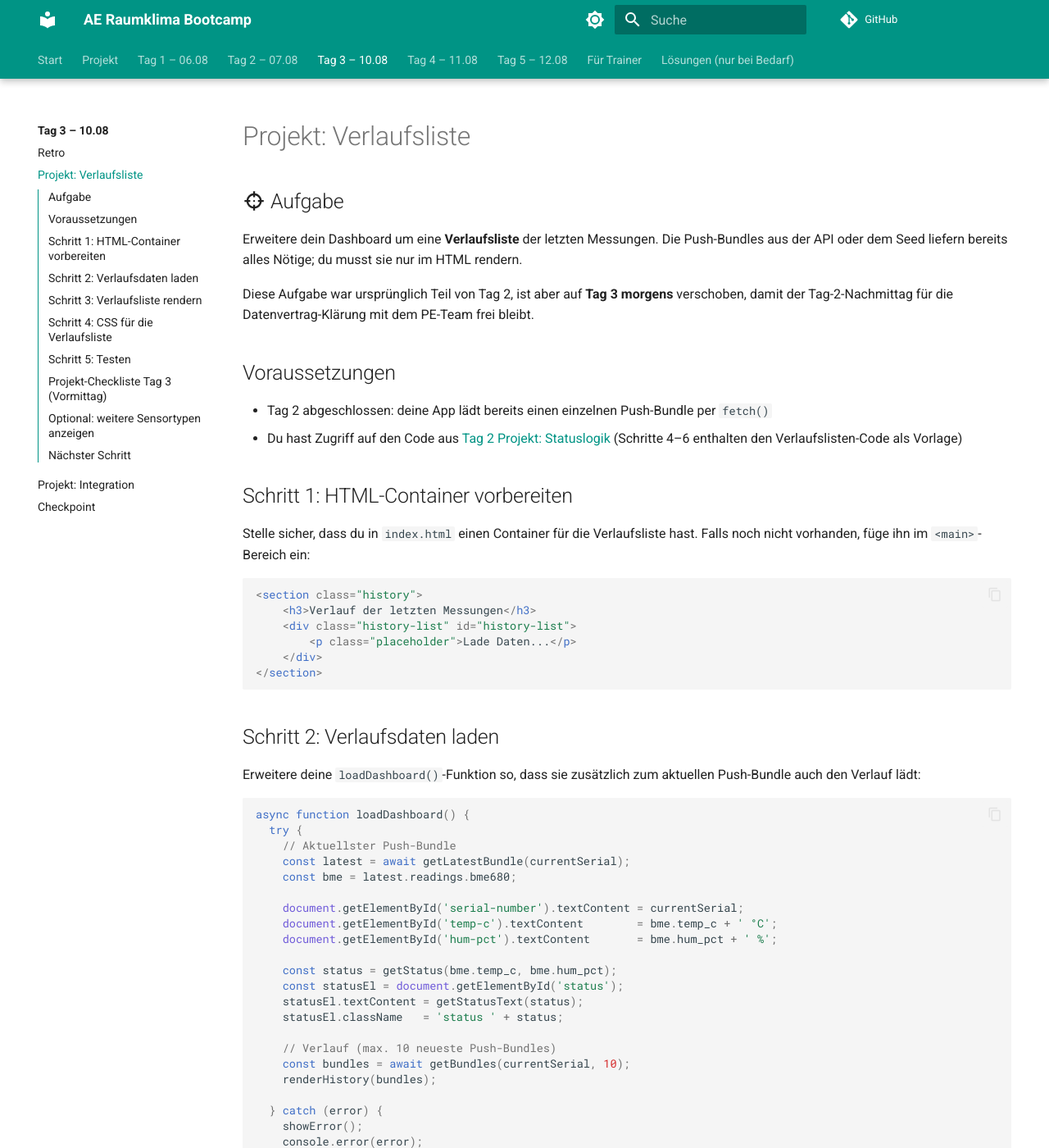
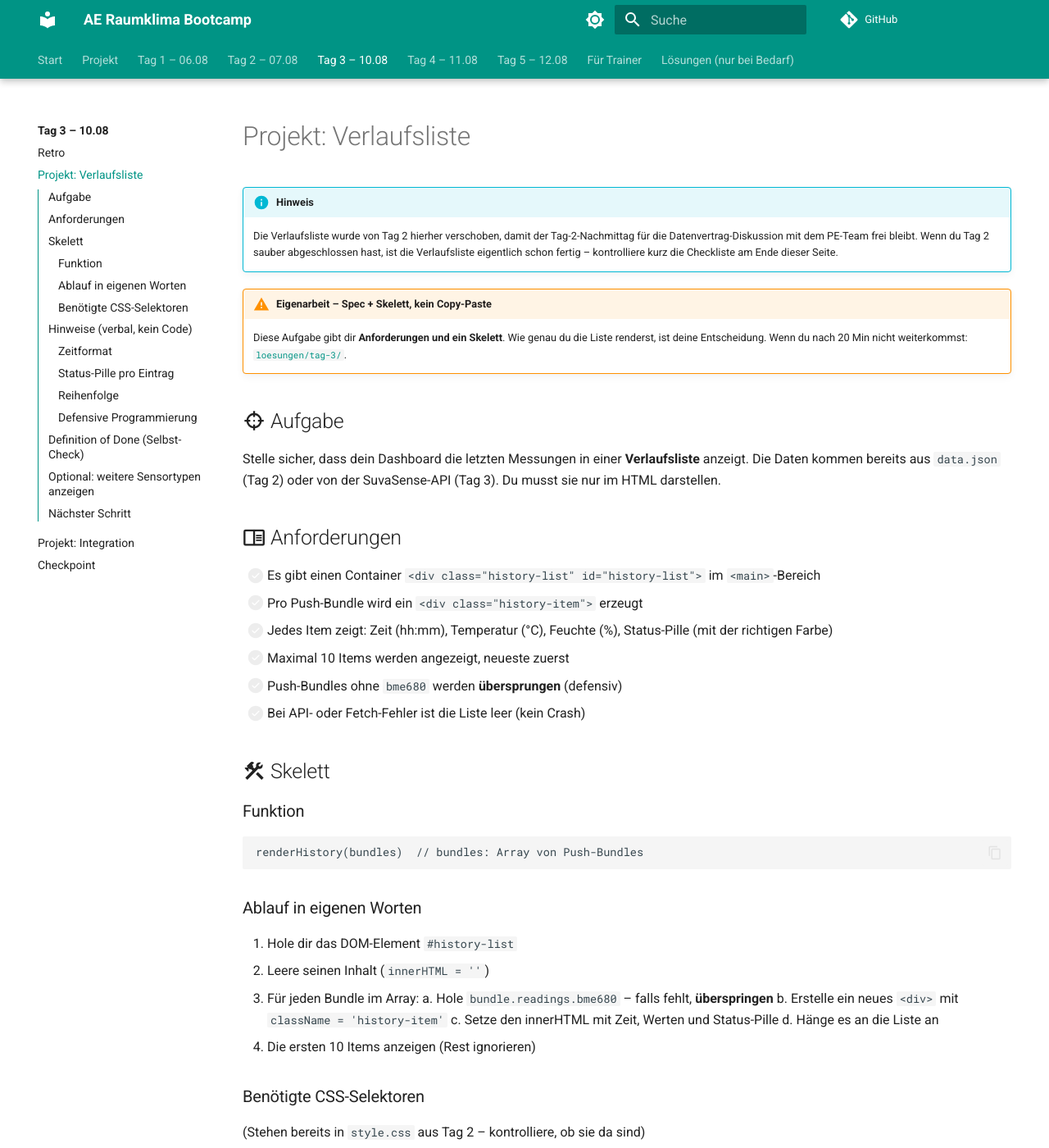
Before and after one commit to HeiligerG/ae-raumklima-bootcamp, an MkDocs documentation site: the page built from docs/tag-3/projekt-verlaufsliste.md, in a window 1280 px wide and 1400 px high. Shown: the whole window at 82% size. Built offline with MkDocs 1.6.1 and Material for MkDocs 9.7.7, drawn with Linux system fonts in a browser that asks for light colours; comment, search, counter and statistics services are not loaded; some of the changed text lies outside the part shown.

Commit message:
docs(tag-3+loesungen): Projekte auf Spec+Skelett, Referenz Tag 3
Zwei Tag-3-Projektdateien umgeschrieben:

tag-3/projekt-verlaufsliste.md:
- 153 -> 100 Zeilen, Anforderungen + Skelett + Hinweise
- Verlauf-Render-Logik wird in Pseudocode erklaert, nicht
  in JavaScript
- DoD + 20-Min-Regel wie bei Tag 1/2

tag-3/integration.md:
- 207 -> 200 Zeilen, Anforderungen + Skelett + Hinweise
- Snapshot-Strategie als drei separate Phasen in
  Pseudocode erklaert (API -> localStorage -> Seed)
- Konfiguration mit API_BASE und currentSerial als
  Skelett-Variablen
- Admin-Panel-HTML als Skelett (genug fuer die Aufgabe,
  CSS-Klassen ohne Werte)
- Hinweise zu try/catch-Trennung, getLatestBundle-Wrapper,
  Sensor-Trennung im Snapshot

loesungen/tag-3/:
- script.js: vollstaendige Snapshot-Referenz mit
  getBundles, getLatestBundle, onSensorChange
- NOTIZEN.md: Design-Begruendungen (drei try/catch,
  JSON.stringify-Falle, Snapshot-pro-Sensor, haeufige
  Anfaengerfehler, Performance-Hinweis)

````diff
--- a/docs/tag-3/projekt-verlaufsliste.md
+++ b/docs/tag-3/projekt-verlaufsliste.md
@@ -1,159 +1,106 @@
 # Projekt: Verlaufsliste
+
+!!! info "Hinweis"
+    Die Verlaufsliste wurde von Tag 2 hierher verschoben, damit der
+    Tag-2-Nachmittag für die Datenvertrag-Diskussion mit dem PE-Team
+    frei bleibt. Wenn du Tag 2 sauber abgeschlossen hast, ist die
+    Verlaufsliste eigentlich schon fertig – kontrolliere kurz die
+    Checkliste am Ende dieser Seite.
+
+!!! warning "Eigenarbeit – Spec + Skelett, kein Copy-Paste"
+    Diese Aufgabe gibt dir **Anforderungen und ein Skelett**. Wie
+    genau du die Liste renderst, ist deine Entscheidung. Wenn du nach
+    20 Min nicht weiterkommst: [`loesungen/tag-3/`](https://ae-raumklima-bootcamp.readthedocs.io/loesungen/tag-3/).
 
 ## :material-target: Aufgabe
 
-Erweitere dein Dashboard um eine **Verlaufsliste** der letzten Messungen. Die Push-Bundles aus der API oder dem Seed liefern bereits alles Nötige; du musst sie nur im HTML rendern.
+Stelle sicher, dass dein Dashboard die letzten Messungen in einer
+**Verlaufsliste** anzeigt. Die Daten kommen bereits aus
+`data.json` (Tag 2) oder von der SuvaSense-API (Tag 3). Du musst
+sie nur im HTML darstellen.
 
-Diese Aufgabe war ursprünglich Teil von Tag 2, ist aber auf **Tag 3 morgens** verschoben, damit der Tag-2-Nachmittag für die Datenvertrag-Klärung mit dem PE-Team frei bleibt.
+## :material-book-open-outline: Anforderungen
 
-## Voraussetzungen
+- [ ] Es gibt einen Container `<div class="history-list" id="history-list">` im `<main>`-Bereich
+- [ ] Pro Push-Bundle wird ein `<div class="history-item">` erzeugt
+- [ ] Jedes Item zeigt: Zeit (hh:mm), Temperatur (°C), Feuchte (%),
+      Status-Pille (mit der richtigen Farbe)
+- [ ] Maximal 10 Items werden angezeigt, neueste zuerst
+- [ ] Push-Bundles ohne `bme680` werden **übersprungen** (defensiv)
+- [ ] Bei API- oder Fetch-Fehler ist die Liste leer (kein Crash)
 
-- Tag 2 abgeschlossen: deine App lädt bereits einen einzelnen Push-Bundle per `fetch()`
-- Du hast Zugriff auf den Code aus [Tag 2 Projekt: Statuslogik](../tag-2/projekt-statuslogik-verlauf.md) (Schritte 4–6 enthalten den Verlaufslisten-Code als Vorlage)
+## :material-hammer-wrench: Skelett
 
-## Schritt 1: HTML-Container vorbereiten
+### Funktion
 
-Stelle sicher, dass du in `index.html` einen Container für die Verlaufsliste hast. Falls noch nicht vorhanden, füge ihn im `<main>`-Bereich ein:
-
-```html
-<section class="history">
-    <h3>Verlauf der letzten Messungen</h3>
-    <div class="history-list" id="history-list">
-        <p class="placeholder">Lade Daten...</p>
-    </div>
-</section>
+```text
+renderHistory(bundles)  // bundles: Array von Push-Bundles
 ```
 
-## Schritt 2: Verlaufsdaten laden
+### Ablauf in eigenen Worten
 
-Erweitere deine `loadDashboard()`-Funktion so, dass sie zusätzlich zum aktuellen Push-Bundle auch den Verlauf lädt:
+1. Hole dir das DOM-Element `#history-list`
+2. Leere seinen Inhalt (`innerHTML = ''`)
+3. Für jeden Bundle im Array:
+    a. Hole `bundle.readings.bme680` – falls fehlt, **überspringen**
+    b. Erstelle ein neues `<div>` mit `className = 'history-item'`
+    c. Setze den innerHTML mit Zeit, Werten und Status-Pille
+    d. Hänge es an die Liste an
+4. Die ersten 10 Items anzeigen (Rest ignorieren)
 
-```javascript
-async function loadDashboard() {
-  try {
-    // Aktuellster Push-Bundle
-    const latest = await getLatestBundle(currentSerial);
-    const bme = latest.readings.bme680;
+### Benötigte CSS-Selektoren
 
-    document.getElementById('serial-number').textContent = currentSerial;
-    document.getElementById('temp-c').textContent        = bme.temp_c + ' °C';
-    document.getElementById('hum-pct').textContent       = bme.hum_pct + ' %';
+(Stehen bereits in `style.css` aus Tag 2 – kontrolliere, ob sie da sind)
 
-    const status = getStatus(bme.temp_c, bme.hum_pct);
-    const statusEl = document.getElementById('status');
-    statusEl.textContent = getStatusText(status);
-    statusEl.className   = 'status ' + status;
+- `.history-list`
+- `.history-item`
+- `.history-time`, `.history-temp`, `.history-hum`
+- `.history-status`
+- `.history-status.gut`, `.history-status.kritisch`,
+  `.history-status.schlecht`
 
-    // Verlauf (max. 10 neueste Push-Bundles)
-    const bundles = await getBundles(currentSerial, 10);
-    renderHistory(bundles);
+## :material-lightbulb-on: Hinweise (verbal, kein Code)
 
-  } catch (error) {
-    showError();
-    console.error(error);
-  }
-}
-```
+### Zeitformat
 
-## Schritt 3: Verlaufsliste rendern
+`bundle.recorded_at` ist ISO-8601 (z. B. `"2026-08-06T10:30:00Z"`).
+Mit `new Date(string).toLocaleTimeString('de-CH', { hour: '2-digit',
+minute: '2-digit' })` bekommst du ein hübsches 24-h-Format.
 
-```javascript
-function renderHistory(bundles) {
-  const list = document.getElementById('history-list');
-  list.innerHTML = '';
+### Status-Pille pro Eintrag
 
-  bundles.forEach(bundle => {
-    const bme = bundle.readings.bme680;
-    if (!bme) return;                                  // BME680 nicht in diesem Bundle
+Für jeden Verlaufs-Eintrag berechnest du den Status **frisch** aus
+dessen `temp_c` und `hum_pct`. Die Schwellwerte sind dieselben wie
+im Dashboard oben. Ein Eintrag kann also z. B. "kritisch" sein,
+während das Dashboard "gut" zeigt – das ist realistisch.
 
-    const item = document.createElement('div');
-    item.className = 'history-item';
+### Reihenfolge
 
-    const status = getStatus(bme.temp_c, bme.hum_pct);
-    const time = new Date(bundle.recorded_at).toLocaleTimeString('de-CH', {
-      hour: '2-digit', minute: '2-digit'
-    });
+Das Array ist bereits **neueste zuerst** sortiert. Du brauchst
+kein `sort()` – nur `slice(0, 10)` oder eine `forEach` mit
+Counter.
 
-    item.innerHTML = `
-      <span class="history-time">${time}</span>
-      <span class="history-temp">${bme.temp_c}°C</span>
-      <span class="history-hum">${bme.hum_pct}%</span>
-      <span class="history-status ${status}">${getStatusText(status)}</span>
-    `;
+### Defensive Programmierung
 
-    list.appendChild(item);
-  });
-}
-```
+`if (!bme) return;` innerhalb der Schleife. Falls ein Bundle
+kein BME680 enthält (z. B. weil der Sensor dafür defekt ist),
+wird es sauber übersprungen statt dass die App crasht.
 
-## Schritt 4: CSS für die Verlaufsliste
+## :material-check-all: Definition of Done (Selbst-Check)
 
-```css
-.history-list {
-  display: flex;
-  flex-direction: column;
-  gap: 8px;
-}
-
-.history-item {
-  display: flex;
-  align-items: center;
-  gap: 16px;
-  padding: 10px 12px;
-  background: #fafafa;
-  border-radius: 6px;
-  font-size: 14px;
-}
-
-.history-time  { color: #999;  font-size: 13px; min-width: 50px; }
-.history-temp  { font-weight: bold; min-width: 50px; }
-.history-hum   { color: #666; min-width: 40px; }
-
-.history-status {
-  margin-left: auto;
-  padding: 2px 8px;
-  border-radius: 4px;
-  font-size: 12px;
-  font-weight: bold;
-}
-
-.history-status.gut       { background: #e8f5e9; color: #2e7d32; }
-.history-status.kritisch  { background: #fff3e0; color: #e65100; }
-.history-status.schlecht  { background: #ffebee; color: #c62828; }
-```
-
-## Schritt 5: Testen
-
-1. Live Server läuft, Snapshot-Fallback funktioniert (Browser-DevTools zeigen `localStorage`)
-2. Seite öffnen – die Verlaufsliste zeigt 10 Einträge
-3. Im `mosquitto_pub` einen neuen Wert publishen → nach App-Refresh sichtbar
-4. `data.json` umbenennen + API-Snapshot löschen → App fällt auf nichts zurück, Fehlermeldung
-5. Snapshot zurückspielen (`localStorage.setItem('snapshot:SN12345', JSON.stringify([…]))`) → App zeigt wieder Werte
-
-## :material-check-all: Projekt-Checkliste Tag 3 (Vormittag)
-
-- [ ] HTML-Container `#history-list` existiert
-- [ ] `renderHistory()` wird aufgerufen
+- [ ] Alle 6 Anforderungen erfüllt
+- [ ] Konsole (F12) zeigt keine roten Fehler
 - [ ] Liste zeigt mindestens 5 Einträge
-- [ ] Statusfarbe pro Eintrag korrekt
 - [ ] Bei API-Fehler wird die Liste leer angezeigt (kein Crash)
 - [ ] Code ist committed und gepusht
 
 ## Optional: weitere Sensortypen anzeigen
 
-Wenn das Backend `veml7700` oder `system` mitliefert, kannst du sie in der Verlaufsliste oder im Dashboard anzeigen:
-
-```javascript
-if (latest.readings.veml7700) {
-  // z. B. "Lux: 245", "White: 199"
-}
-if (latest.readings.system) {
-  // z. B. "CPU: 42°C", "RSSI: -55 dBm"
-}
-```
-
-Welche Sensortypen vorhanden sind, hängt davon ab, was das PE-Team am ESP angeschlossen hat. Die Anzeige ist optional.
+Falls die Mock-API `extras` liefert (z. B. CO2, Licht), kannst du
+diese in der Verlaufsliste oder im Dashboard anzeigen. **Erst
+nachdem** der Pflichtumfang läuft.
 
 ## Nächster Schritt
 
-[Projekt: Integration (mit PE-Team)](integration.md) – ab 13:00 Uhr.
+[Projekt: Integration (mit PE-Team)](integration.md) – ab 13:00 Uhr, dort
+wird die Snapshot-Fallback-Strategie implementiert.
````
Also changed, not shown: docs/loesungen/tag-3/NOTIZEN.md (added, +131 -0 lines), docs/loesungen/tag-3/script.js (added, +86 -0 lines), docs/tag-3/integration.md (+120 -187 lines).
